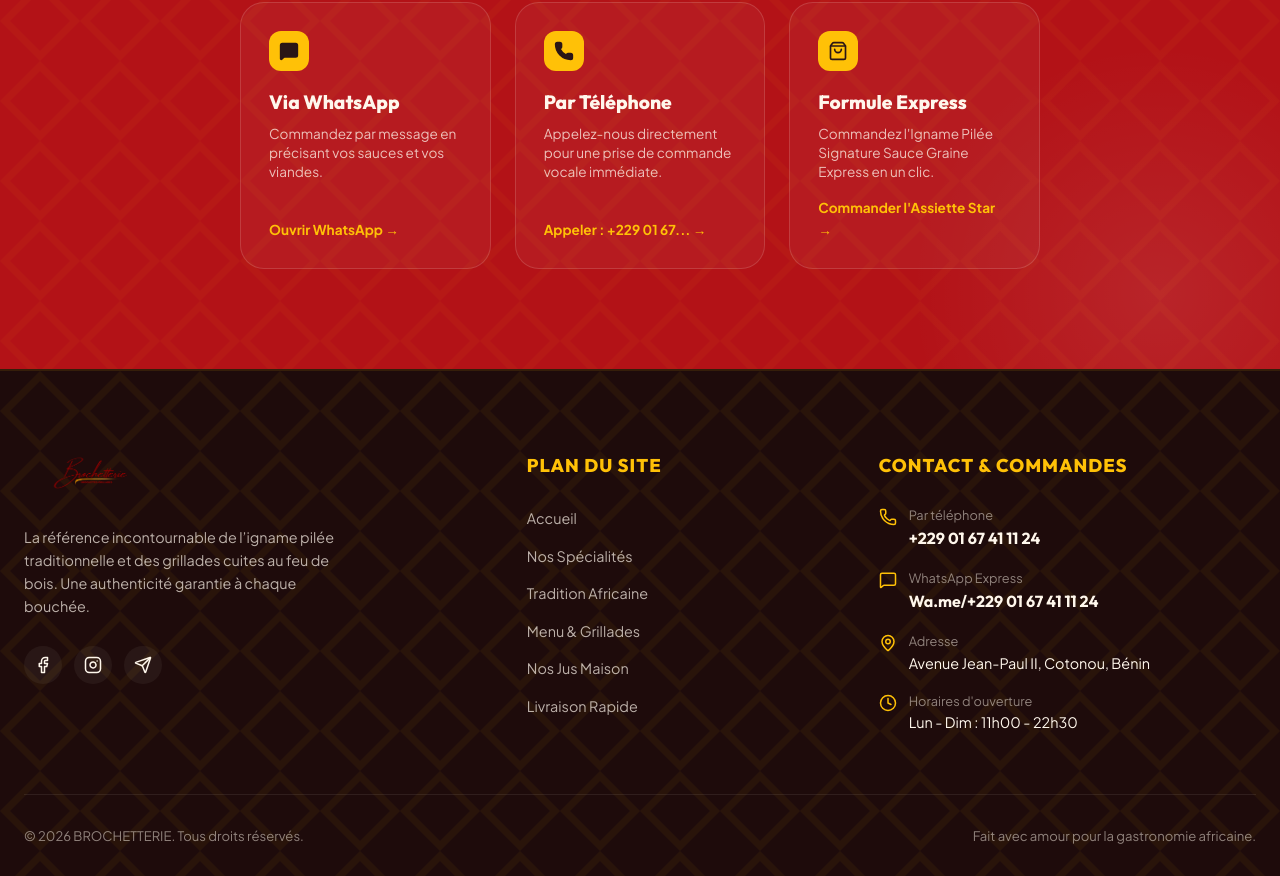
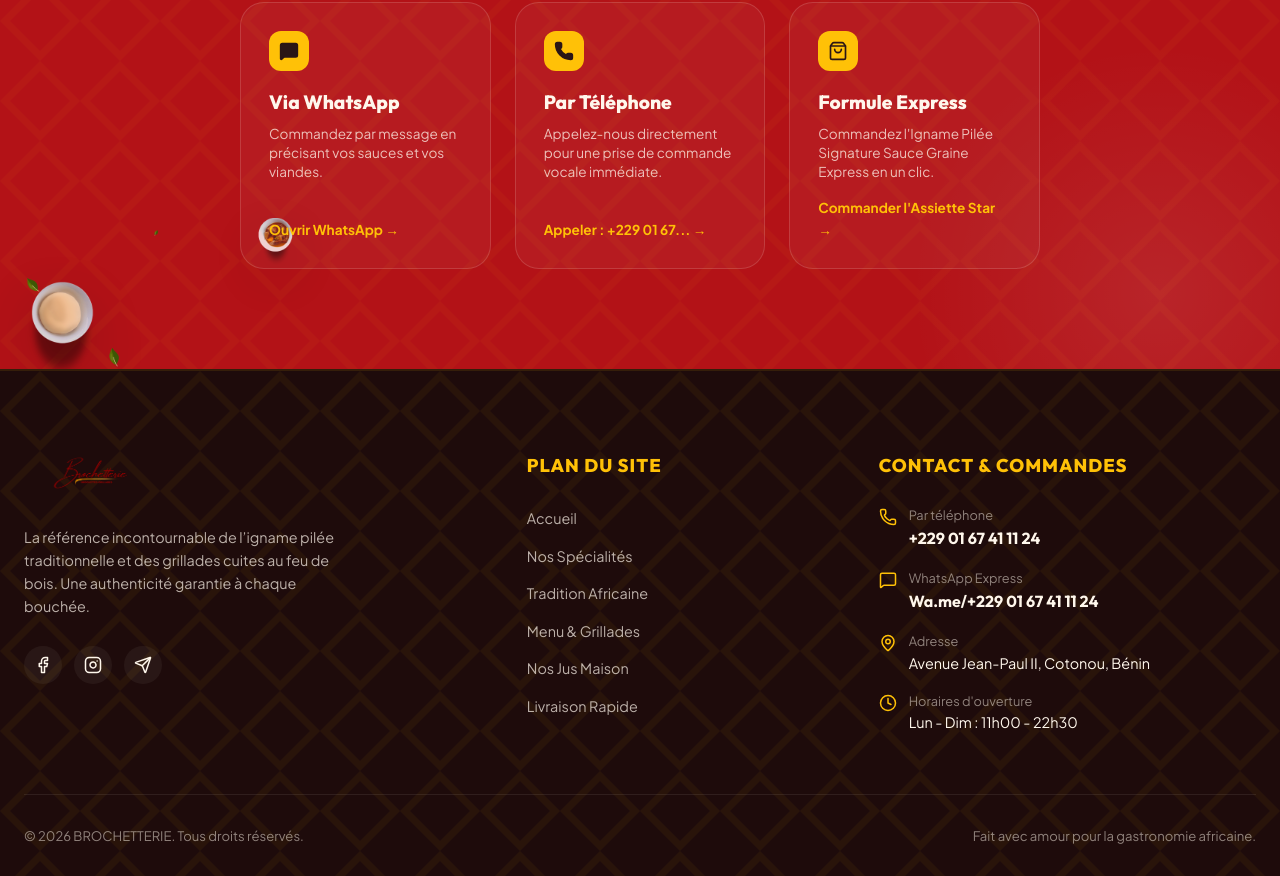
Before and after one commit to aikoulrich9-boop/brochetterie-landing-page, a React (Vite) app: page / in a window 1280 px wide. Shown: the part 7173-8049 px from the top of the page. Built offline with nearby package versions, Linux system fonts and the light colour scheme.

Commit message:
feat(ui): add floating decorative delivery image to Delivery section

```diff
--- a/src/components/Delivery.jsx
+++ b/src/components/Delivery.jsx
@@ -40,6 +40,25 @@
           background: 'radial-gradient(circle, rgba(255, 255, 255, 0.08) 0%, rgba(179, 18, 23, 0) 70%)',
           pointerEvents: 'none',
           zIndex: 1
+        }}
+      />
+
+      {/* Decorative delivery floating image */}
+      <motion.img
+        src="/images/delivery_deco.png"
+        alt="Livraison"
+        animate={{ y: [0, -15, 0] }}
+        transition={{ repeat: Infinity, duration: 4, ease: 'easeInOut' }}
+        style={{
+          position: 'absolute',
+          bottom: '-5%',
+          left: '-2%',
+          width: 'clamp(200px, 30vw, 400px)',
+          zIndex: 5,
+          pointerEvents: 'none',
+          opacity: 0.8,
+          filter: 'drop-shadow(0 20px 30px rgba(0,0,0,0.2))',
+          transform: 'rotate(-5deg)'
         }}
       />
 
```
Also changed, not shown: public/images/delivery_deco.png (added).
